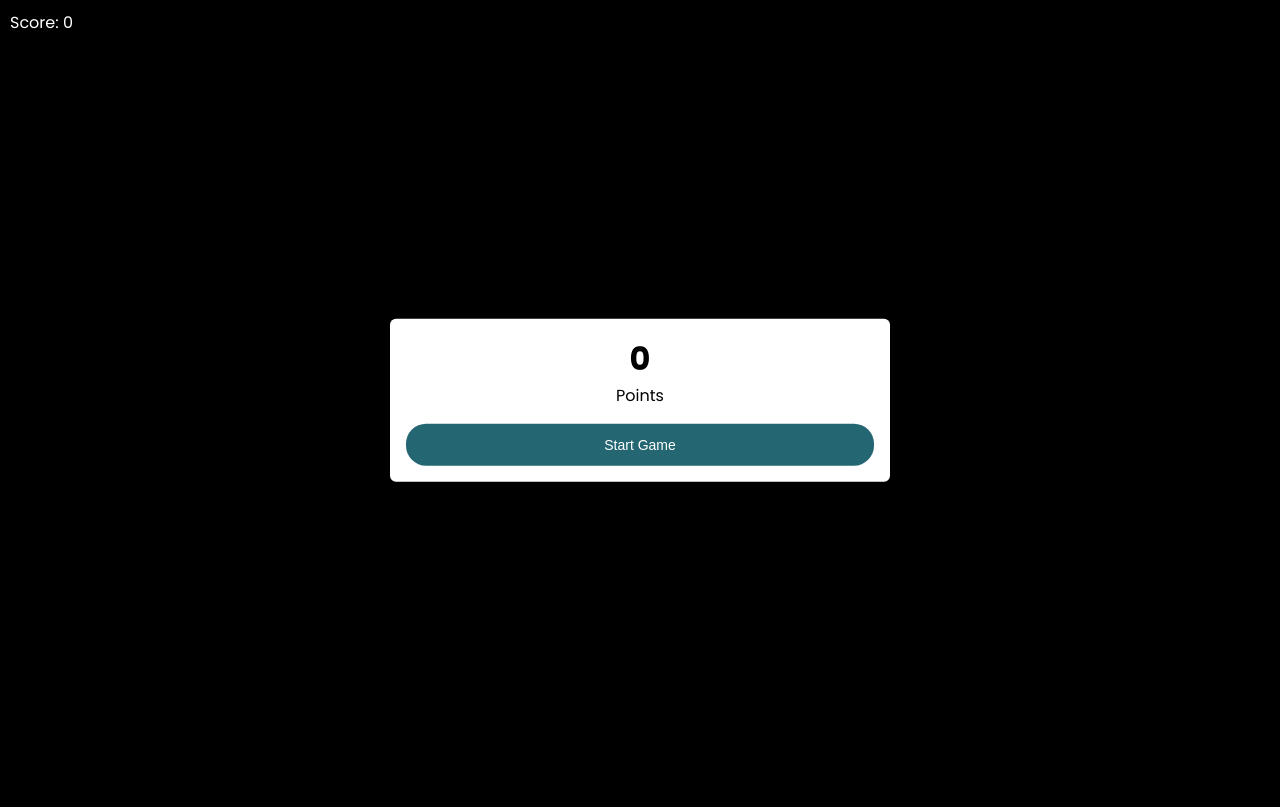
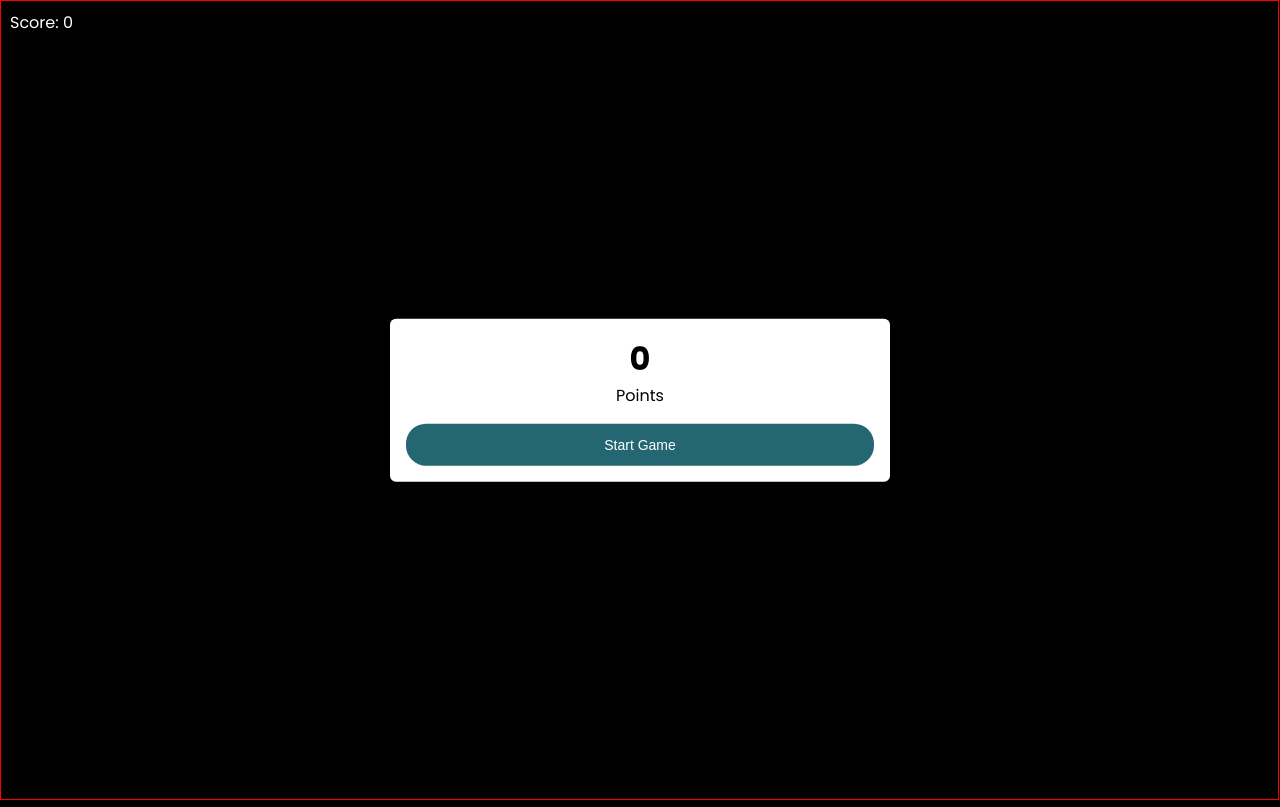
Before and after one commit to khaledMuhammad-dev/canvas-game, a plain HTML site: page index.html in a window 1280 px wide. Drawn offline with nearby package versions, Linux system fonts and the light colour scheme.

Commit message:
fix the screen width and height

```diff
--- a/app.js
+++ b/app.js
@@ -10,7 +10,7 @@ const scoreEl = document.querySelector("#scoreEl");
 const modelScoreEl = document.querySelector("h1");
 
 /**
- * Begin Global Variables
+ * Begin Global States
  *
  */
 let score = 0;
@@ -21,7 +21,7 @@ let animationID;
 let intervalId;
 
 /**
- * End Global Variables
+ * End Global States
  * Brgin Classes
  */
 
--- a/style.css
+++ b/style.css
@@ -5,7 +5,14 @@
     box-sizing: border-box;
 }
 
+canvas {
+    border: 1px solid red;
+}
+
 body {
+    height: 100vh;
+    width: 100vw;
+    display: flex;
     font-family: 'Poppins', sans-serif;
     background: black;
     user-select: none;
```
